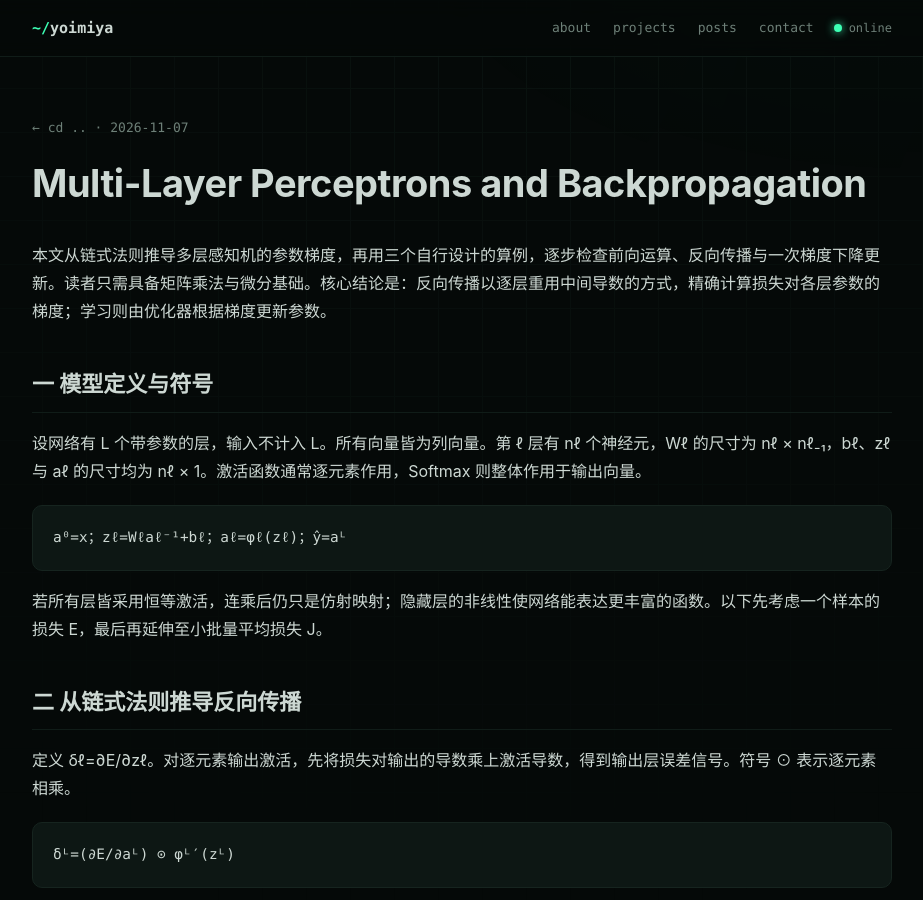
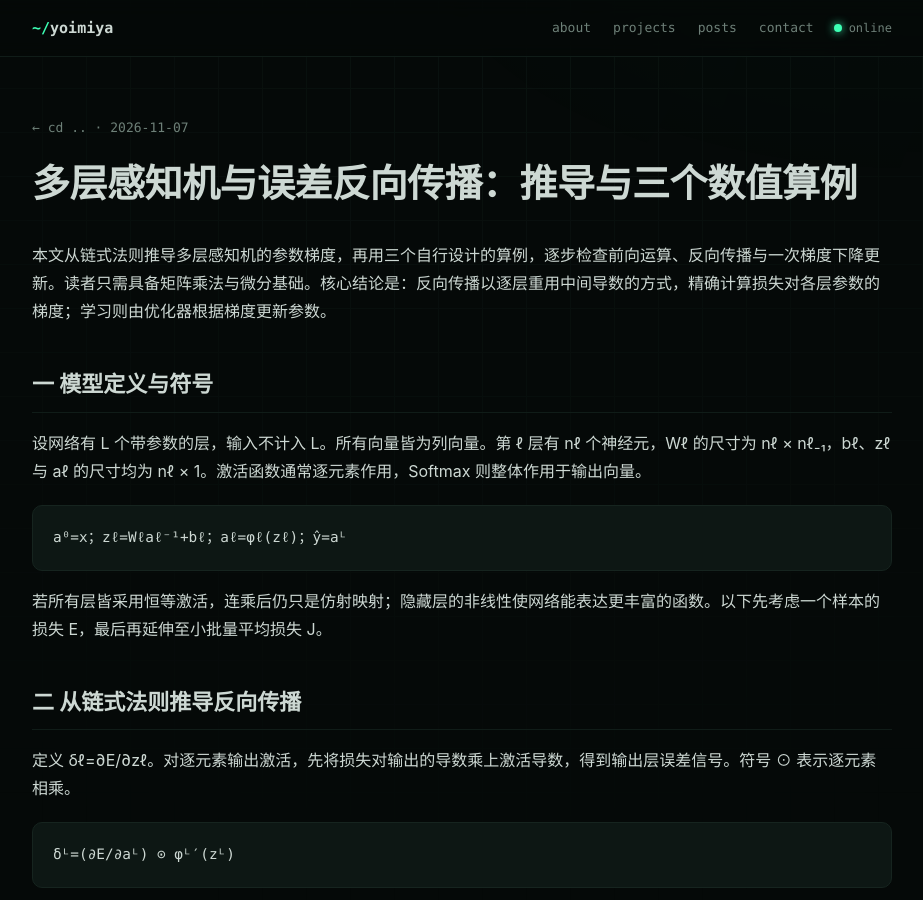
Before and after one commit to cao408/cao408.github.io, a Jekyll site: the page built from _posts/2026-11-07-mlp-and-backpropagation.md, in a window 1280 px wide and 900 px high. Shown: the whole window, without its empty margins (178-1101 px from the left). Built offline with Jekyll 4.4.1, drawn with Linux system fonts in a browser that asks for light colours.

Commit message:
post: Chinese title for MLP/backprop entry

```diff
--- a/_posts/2026-11-07-mlp-and-backpropagation.md
+++ b/_posts/2026-11-07-mlp-and-backpropagation.md
@@ -1,6 +1,6 @@
 ---
 layout: post
-title: Multi-Layer Perceptrons and Backpropagation
+title: 多层感知机与误差反向传播：推导与三个数值算例
 date: 2026-11-07
 ---
 
```
